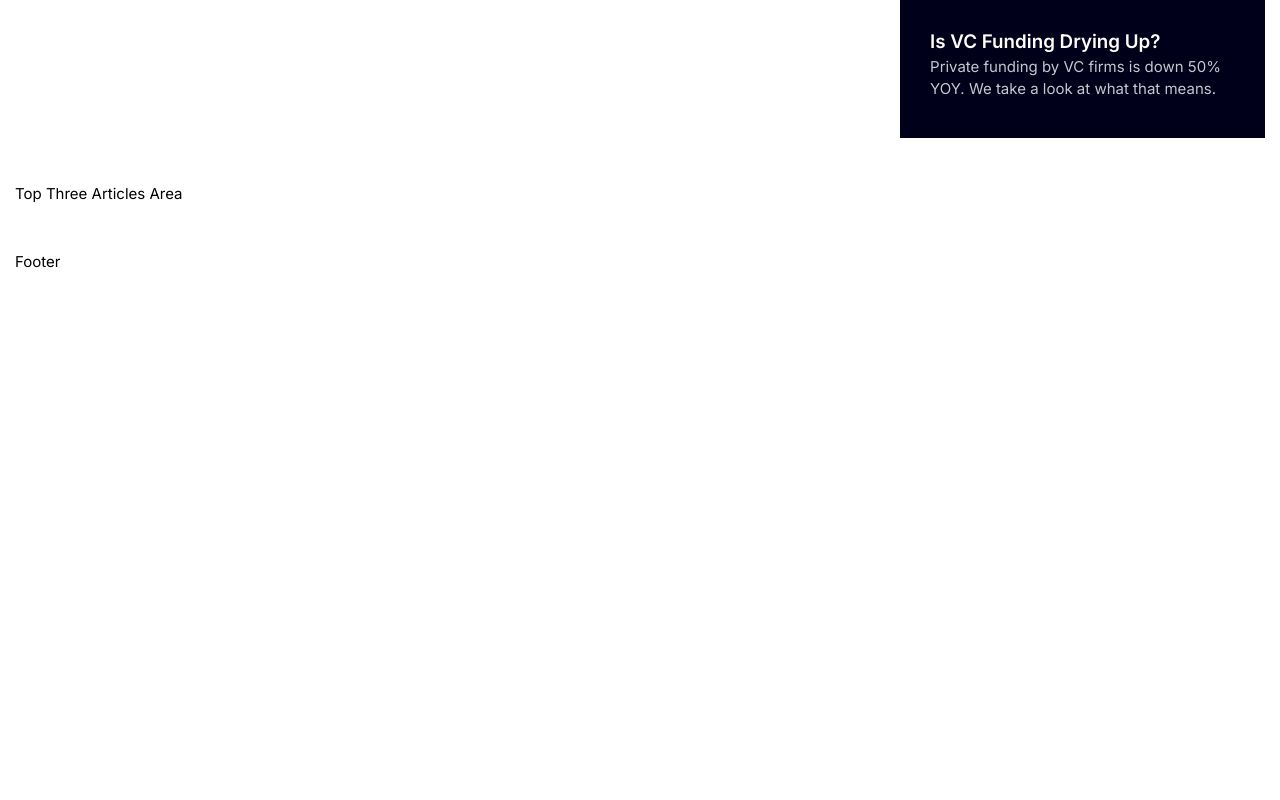
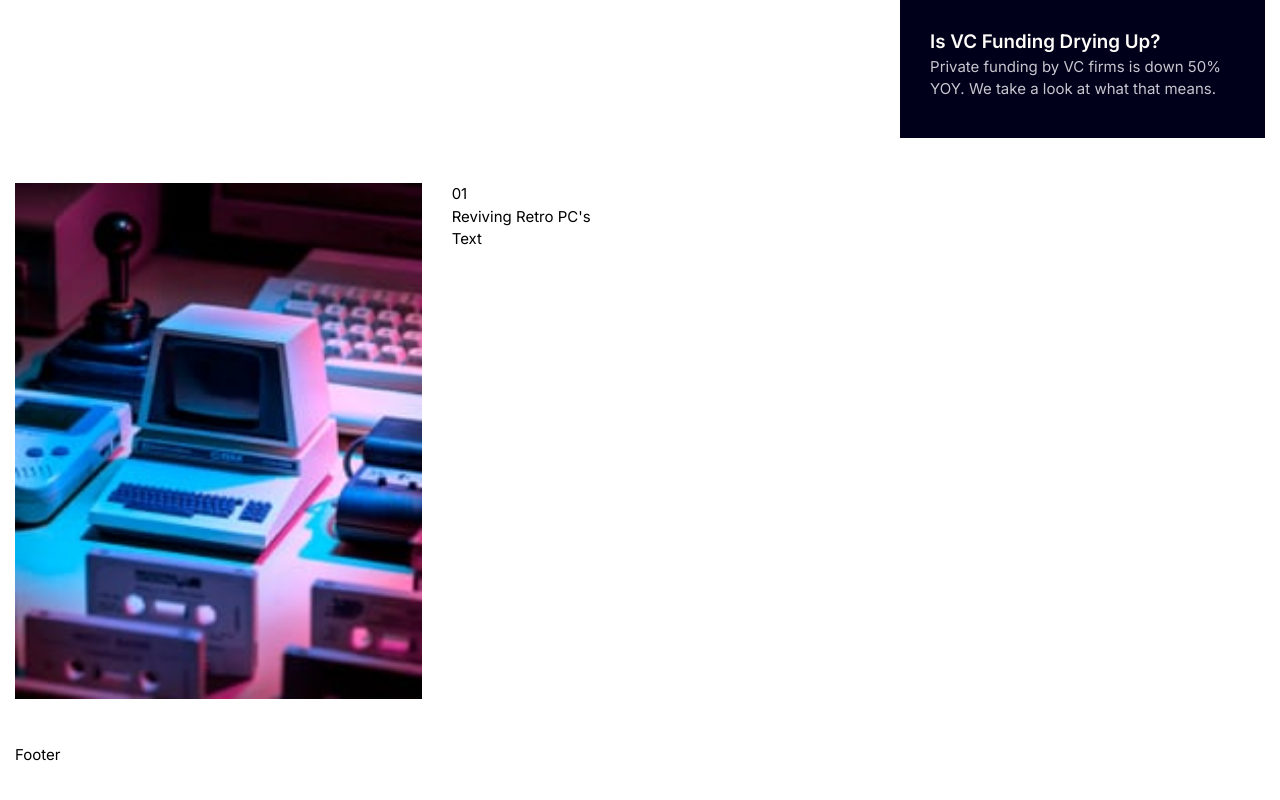
Before and after one commit to avlabsdev/news-app, a React (Create React App) app in the folder my-project/: page / in a window 1280 px wide. Shown: the part 821-1621 px from the top of the page. Before the commit the page ends 1109 px from the top, so only its background shows below. Built offline with nearby package versions, Linux system fonts and the light colour scheme.

Commit message:
added photo asset, css updates

```diff
--- a/my-project/src/App.js
+++ b/my-project/src/App.js
@@ -22,6 +22,7 @@ import logo from './logo.svg';
 import barsIcon from './images/bars-solid.svg';
 import webThreeMobilePhoto from './images/image-web-3-mobile.jpg';
 import webThreeDesktopPhoto from './images/image-web-3-desktop.jpg';
+import retroPCPhoto from './images/image-retro-pcs.jpg';
 
 function App() {
   return (
@@ -85,12 +86,19 @@ function App() {
           </div>
         </section>
         <section>
-          <div className="py-4">
-            Top Three Articles Area
+          <div className="py-4 flex gap-8">
+            <div className="w-1/3">
+              <img src={retroPCPhoto} alt="Retro PCs" className="h-full w-full object-fill" />
+            </div>
+            <div className="flex flex-col w-2/3">
+              <span>01</span>
+              <h3>Reviving Retro PC's</h3>
+              <p>Text</p>
+            </div>
           </div>
         </section>
       </main>
-      <footer className="container mx-auto p-4">
+      <footer className="container mx-auto p-4 pb-10">
         <p>Footer</p>
       </footer>
     </div>
```
Also changed, not shown: my-project/src/images/image-retro-pcs.jpg (added).
